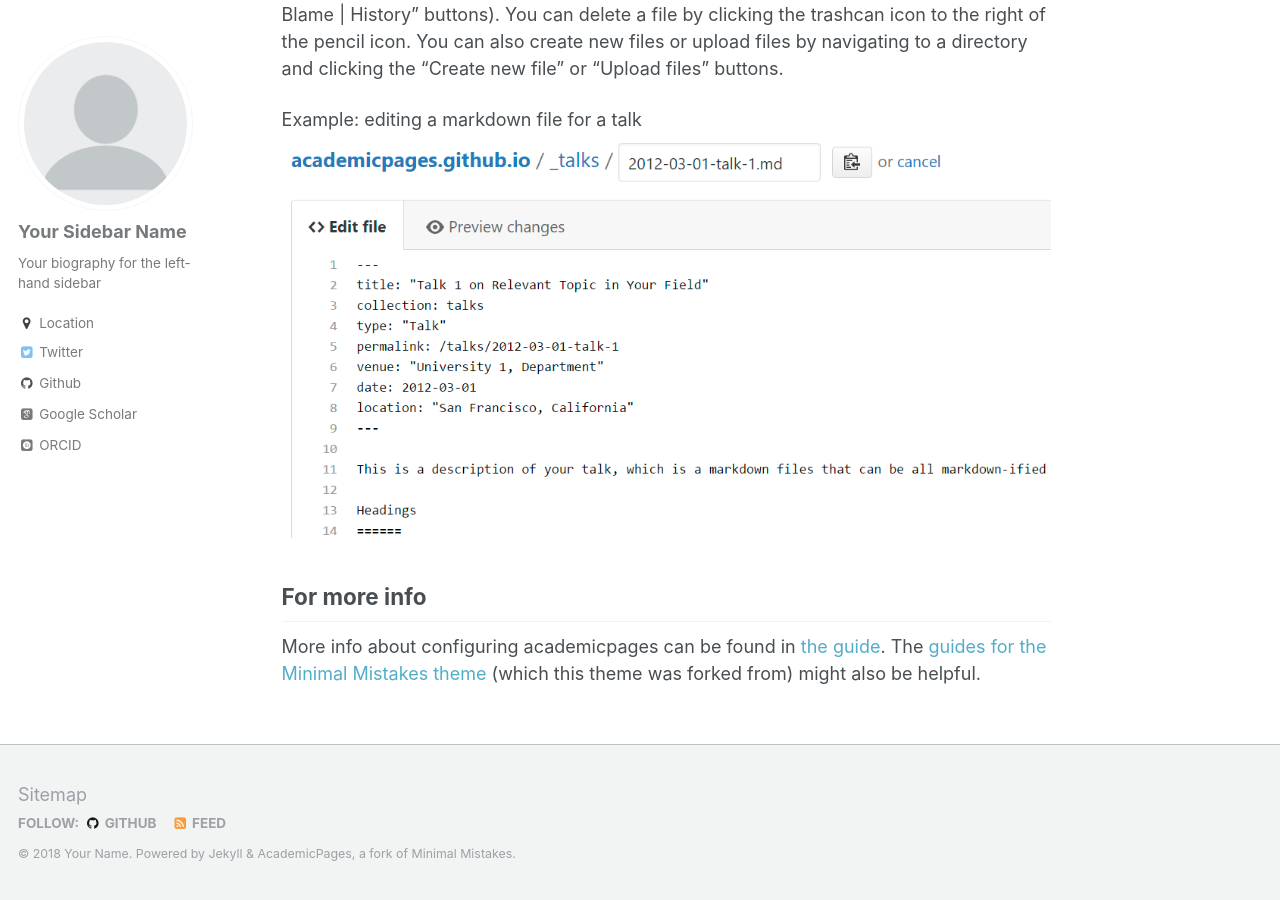
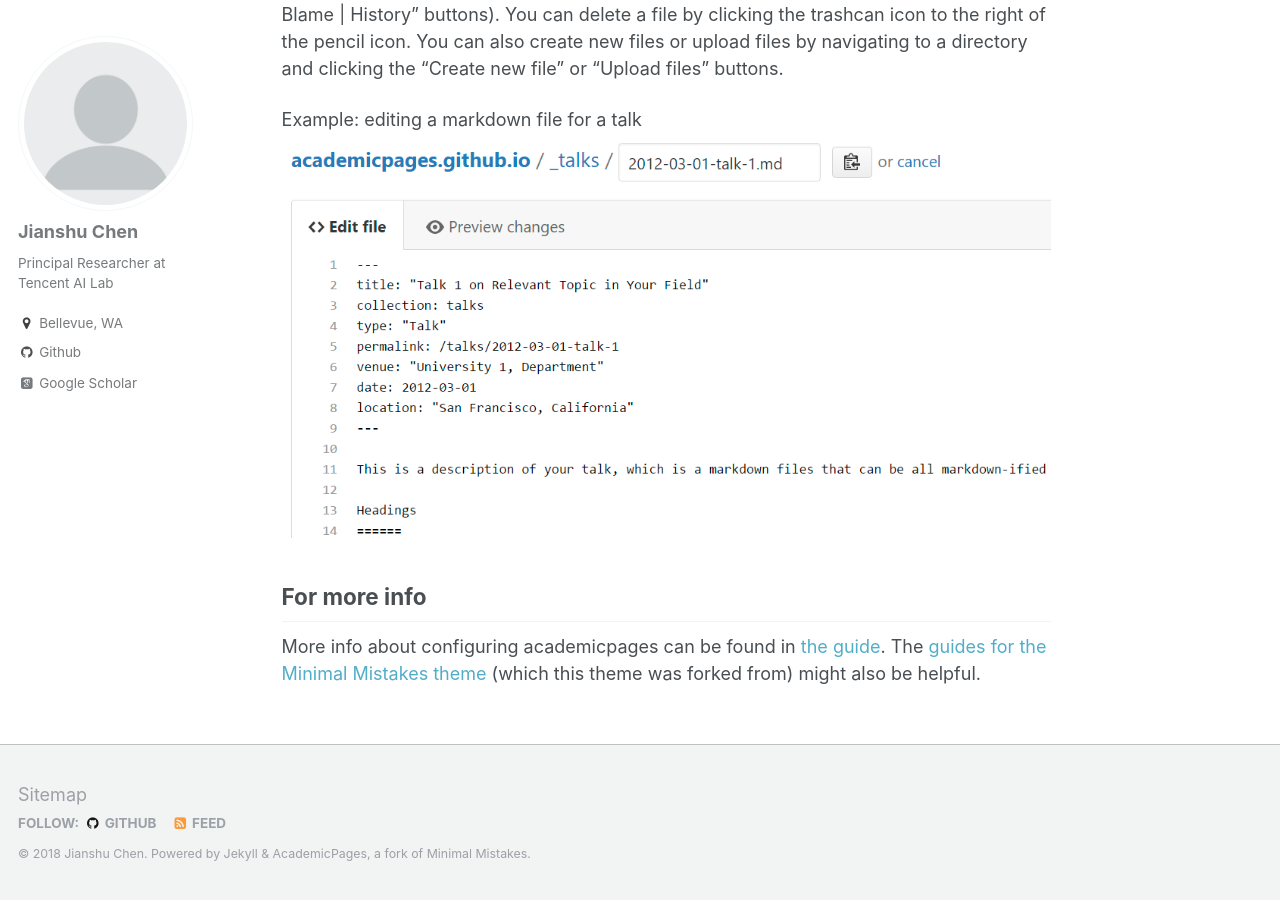
Before and after one commit to chenjianshu/chenjianshu.github.io, a Jekyll site: the page built from _pages/about.md, in a window 1280 px wide and 900 px high, scrolled down 2463 px. Built offline with Jekyll 4.4.1, drawn with Linux system fonts in a browser that asks for light colours; some web fonts are replaced; some of the changed text lies outside the part shown.

Commit message:
Revise config

```diff
--- a/_config.yml
+++ b/_config.yml
@@ -7,13 +7,13 @@
 
 # Site Settings
 locale                   : "en-US"
-title                    : "Your Name / Site Title"
+title                    : "Jianshu Chen"
 title_separator          : "-"
-name                     : &name "Your Name"
-description              : &description "personal description"
-url                      : https://academicpages.github.io # the base hostname & protocol for your site e.g. "https://mmistakes.github.io"
+name                     : &name "Jianshu Chen"
+description              : &description "Principal Researcher at Tencent AI Lab"
+url                      : https://chenjianshu.github.io # the base hostname & protocol for your site e.g. "https://mmistakes.github.io"
 baseurl                  : "" # the subpath of your site, e.g. "/blog"
-repository               : "academicpages/academicpages.github.io"
+repository               : "chenjianshu.github.io"
 teaser                   :  # filename of teaser fallback teaser image placed in /images/, .e.g. "500x300.png"
 breadcrumbs              : false # true, false (default)
 words_per_minute         : 160
@@ -56,7 +56,7 @@ yandex_site_verification :
 
 # Social Sharing
 twitter:
-  username               : &twitter
+  username               : # &twitter
 facebook:
   username               :
   app_id                 :
@@ -79,12 +79,12 @@ analytics:
 
 # Site Author
 author:
-  name             : "Your Sidebar Name"
+  name             : "Jianshu Chen"
   avatar           : "profile.png"
-  bio              : "Your biography for the left-hand sidebar"
-  location         : "Location"
+  bio              : "Principal Researcher at Tencent AI Lab"
+  location         : "Bellevue, WA"
   employer         :
-  googlescholar    : "http://yourfullgooglescholarurl.com"
+  googlescholar    : "https://scholar.google.com/citations?user=jQeFWdoAAAAJ&hl=en"
   email            :
   uri              :
   bitbucket        :
@@ -93,19 +93,19 @@ author:
   flickr           :
   facebook         :
   foursquare       :
-  github           : "academicpages"
+  github           : "chenjianshu"
   google_plus      :
   keybase          :
   instagram        :
   lastfm           :
   linkedin         :
-  orcid            : "http://orcid.org/yourorcidurl"
+  orcid            : # "http://orcid.org/yourorcidurl"
   pinterest        :
   soundcloud       :
   stackoverflow    : # http://stackoverflow.com/users/123456/username
   steam            :
   tumblr           :
-  twitter          : "replacethistwitterhandle"
+  twitter          : # "replacethistwitterhandle"
   vine             :
   weibo            :
   xing             :
```
